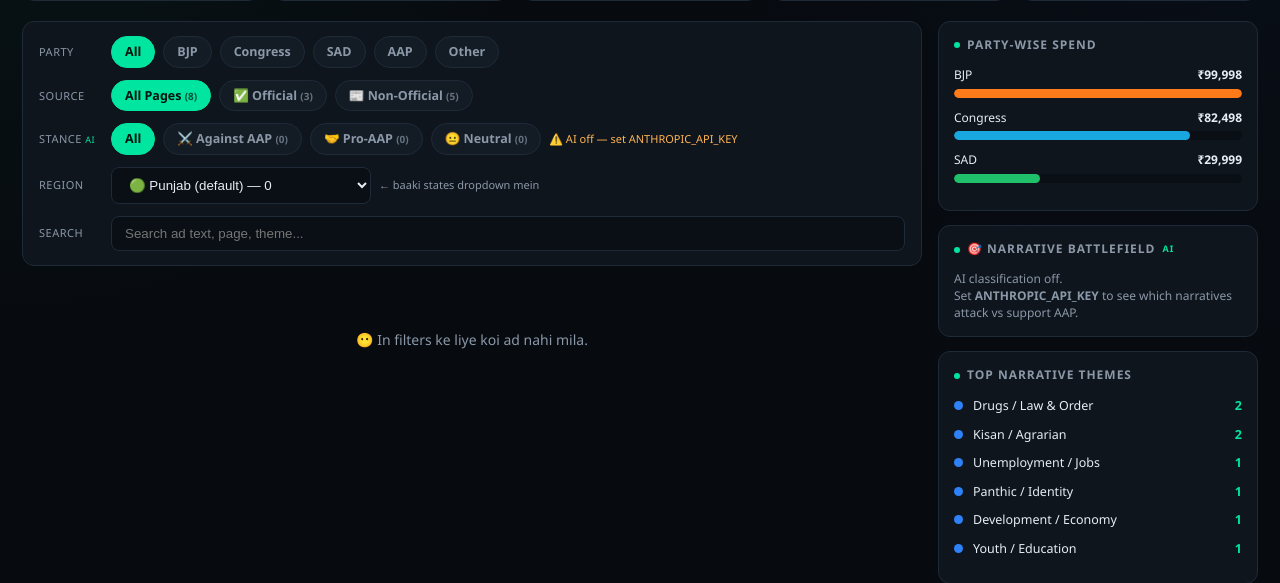
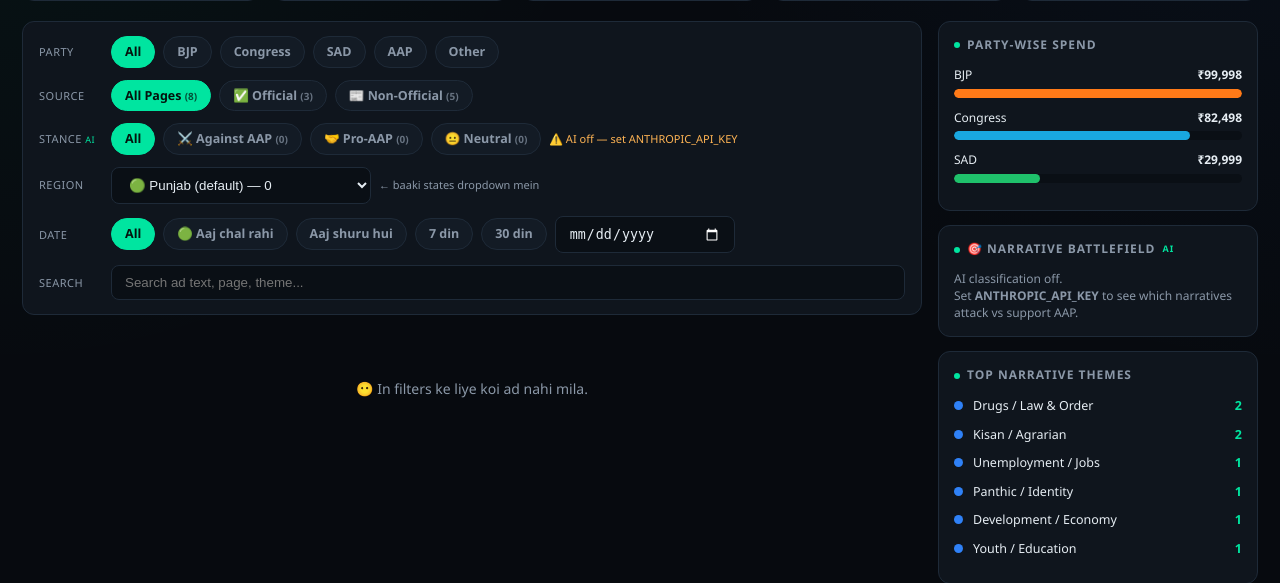
Before and after one commit to SamTra44/Punjab-Opponent-Ad-Tracker, a Flask app: page / in a window 1280 px wide. Shown: the part 247-830 px from the top of the page. Run offline with Flask 3, Linux system fonts and the light colour scheme; the visitor is signed in with stand-in values (Sample User, id 1); some libraries are stand-ins or nearby versions.

Commit message:
Add date filter: today's running ads, started-today, 7d/30d, specific date
New "Date" filter row in the dashboard: All / Aaj chal rahi (running today) /
Aaj shuru hui (started today) / last 7d / last 30d, plus a date picker for
ads running on a chosen date. Filters on each ad's start/stop date client-
side ("running on D" = start <= D and (no stop or stop >= D)); resets the
card pagination like the other filters.

Co-Authored-By: Claude Opus 4.8 <noreply@anthropic.com>

```diff
--- a/templates/index.html
+++ b/templates/index.html
@@ -629,6 +629,16 @@
           <span class="muted" style="font-size:11px">← baaki states dropdown mein</span>
         </div>
         <div class="frow">
+          <span class="flabel">Date</span>
+          <div class="chip active" data-date="all" onclick="setDate(this)">All</div>
+          <div class="chip" data-date="today" onclick="setDate(this)">🟢 Aaj chal rahi</div>
+          <div class="chip" data-date="started_today" onclick="setDate(this)">Aaj shuru hui</div>
+          <div class="chip" data-date="7d" onclick="setDate(this)">7 din</div>
+          <div class="chip" data-date="30d" onclick="setDate(this)">30 din</div>
+          <input type="date" class="search" id="datePick" title="Kisi date pe chal rahi ads"
+                 style="max-width:170px;cursor:pointer" onchange="setDatePick(this.value)" />
+        </div>
+        <div class="frow">
           <span class="flabel">Search</span>
           <input class="search" id="searchBox" placeholder="Search ad text, page, theme..."
                  oninput="render()" />
@@ -665,7 +675,8 @@
   <script>
     // ===================== STATE =====================
     const REFRESH_HOURS = {{ refresh_hours }};
-    let STATE = { data:null, party:"ALL", region:"PUNJAB", source:"ALL", stance:"ALL" };
+    let STATE = { data:null, party:"ALL", region:"PUNJAB", source:"ALL", stance:"ALL",
+                  date:"all", dateVal:"" };
     const TRANSLATIONS = {};  // ad_id -> hindi text
     const TRANSLATING = {};   // ad_id -> bool (loading)
 
@@ -925,6 +936,24 @@
     function setRegionSel(val){
       STATE.region = val; render();
     }
+    // ----- Date filter -----
+    function _today(){ return new Date().toISOString().slice(0,10); }
+    function _daysAgo(n){ const d=new Date(); d.setDate(d.getDate()-n); return d.toISOString().slice(0,10); }
+    function setDate(el){
+      document.querySelectorAll('[data-date]').forEach(c=>c.classList.remove("active"));
+      el.classList.add("active");
+      STATE.date = el.dataset.date; STATE.dateVal = "";
+      const dp=document.getElementById("datePick"); if(dp) dp.value="";
+      render();
+    }
+    function setDatePick(val){
+      STATE.dateVal = val;
+      if(val){ STATE.date = "pick";
+        document.querySelectorAll('[data-date]').forEach(c=>c.classList.remove("active")); }
+      else { STATE.date = "all";
+        const a=document.querySelector('[data-date="all"]'); if(a)a.classList.add("active"); }
+      render();
+    }
     function setSource(el){
       document.querySelectorAll('[data-source]').forEach(c=>c.classList.remove("active"));
       el.classList.add("active");
@@ -951,6 +980,13 @@
       // warna exact state match.
       if(STATE.region==="PUNJAB") ads = ads.filter(a=>(a.regions||[]).some(r=>/punjab/i.test(r)));
       else if(STATE.region!=="ALL") ads = ads.filter(a=>(a.regions||[]).includes(STATE.region));
+      // Date filter (ad ke start/end date se). "running on D" = start<=D aur (stop khaali ya stop>=D).
+      const runningOn = (a, d) => (a.start||"").slice(0,10) <= d && (!a.stop || a.stop.slice(0,10) >= d);
+      if(STATE.date==="today") ads = ads.filter(a=>runningOn(a, _today()));
+      else if(STATE.date==="started_today") ads = ads.filter(a=>(a.start||"").slice(0,10)===_today());
+      else if(STATE.date==="7d") ads = ads.filter(a=>(a.start||"").slice(0,10) >= _daysAgo(7));
+      else if(STATE.date==="30d") ads = ads.filter(a=>(a.start||"").slice(0,10) >= _daysAgo(30));
+      else if(STATE.date==="pick" && STATE.dateVal) ads = ads.filter(a=>runningOn(a, STATE.dateVal));
       if(q) ads = ads.filter(a=>
         (a.text||"").toLowerCase().includes(q) ||
         (a.page||"").toLowerCase().includes(q) ||
```
